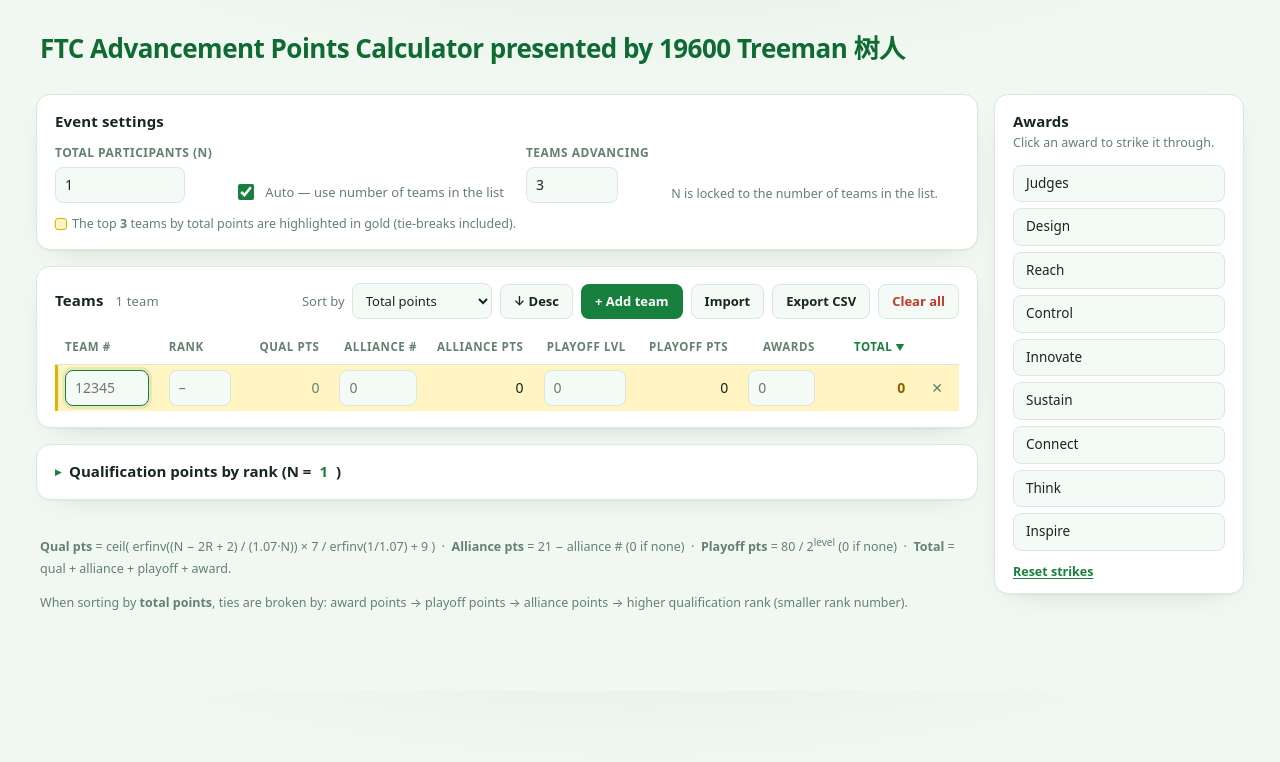
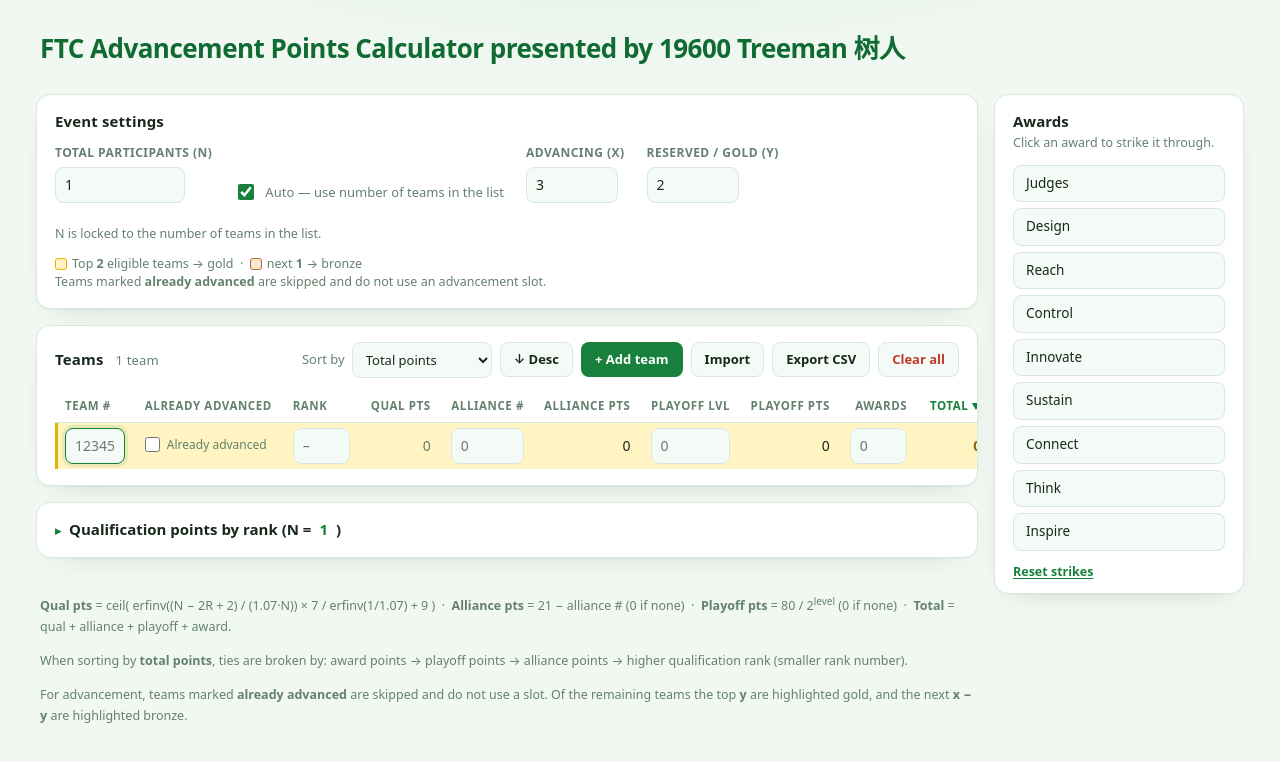
Before and after one commit to syt6099/ftc-advancement-points, a plain HTML site: page index.html in a window 1280 px wide. Both pictures are taken after a click on the button "+ Add team". Drawn offline with Linux system fonts and the light colour scheme.

Commit message:
Update index.html

```diff
--- a/index.html
+++ b/index.html
@@ -19,6 +19,10 @@
     --gold-bg-hover: #ffec9e;
     --gold-line: #e3b100;
     --gold-text: #8a6400;
+    --bronze-bg: #fbe6d2;
+    --bronze-bg-hover: #f7d9bd;
+    --bronze-line: #b26a2c;
+    --bronze-text: #7a4416;
     --danger: #c0392b;
     --warn: #b26a00;
   }
@@ -105,6 +109,11 @@
     background: var(--gold-bg); border: 1px solid var(--gold-line);
     vertical-align: -2px; margin-right: 5px;
   }
+  .bronze-dot {
+    display: inline-block; width: 12px; height: 12px; border-radius: 3px;
+    background: var(--bronze-bg); border: 1px solid var(--bronze-line);
+    vertical-align: -2px; margin-right: 5px;
+  }
 
   /* ---------- Import panel ---------- */
   .import-panel {
@@ -120,7 +129,7 @@
 
   /* ---------- Table ---------- */
   .table-wrap { overflow-x: auto; margin: 0 -18px; padding: 0 18px; }
-  table { width: 100%; min-width: 820px; border-collapse: collapse; }
+  table { width: 100%; min-width: 980px; border-collapse: collapse; }
 
   thead th {
     font-size: 11.5px; text-transform: uppercase; letter-spacing: .05em;
@@ -135,20 +144,35 @@
 
   tbody td { padding: 5px 10px; border-bottom: 1px solid var(--border); }
   tbody tr:hover { background: var(--accent-soft); }
-  tbody tr.row-advanced { background: var(--gold-bg); box-shadow: inset 3px 0 0 var(--gold-line); }
-  tbody tr.row-advanced:hover { background: var(--gold-bg-hover); }
+  tbody tr.row-gold { background: var(--gold-bg); box-shadow: inset 3px 0 0 var(--gold-line); }
+  tbody tr.row-gold:hover { background: var(--gold-bg-hover); }
+  tbody tr.row-bronze { background: var(--bronze-bg); box-shadow: inset 3px 0 0 var(--bronze-line); }
+  tbody tr.row-bronze:hover { background: var(--bronze-bg-hover); }
+  tbody tr.row-already { background: #e8efea; }
+  tbody tr.row-already:hover { background: #dfe8e1; }
+  tbody tr.row-already .in,
+  tbody tr.row-already .cell-qual,
+  tbody tr.row-already .cell-total { color: var(--muted); }
   tbody tr:last-child td { border-bottom: none; }
 
   .num { text-align: right; font-variant-numeric: tabular-nums; }
   th.num { text-align: right; }
 
   .c-team { width: 118px; }
+  .c-check { width: 156px; }
   .c-rank { width: 86px; }
   .c-qual { width: 92px; }
   .c-all { width: 100px; }
   .c-po { width: 104px; }
   .c-award { width: 92px; }
   .c-del { width: 42px; text-align: center; }
+
+  .adv-check {
+    display: inline-flex; align-items: center; gap: 7px;
+    font-size: 12px; color: var(--muted); cursor: pointer; user-select: none; white-space: nowrap;
+  }
+  .adv-check input { accent-color: var(--accent); width: 15px; height: 15px; cursor: pointer; margin: 0; flex: none; }
+  .adv-check input:checked + span { color: var(--accent); font-weight: 600; }
 
   .in {
     width: 100%; min-width: 56px; padding: 6px 8px; border-radius: 6px;
@@ -166,7 +190,8 @@
 
   .cell-qual { font-weight: 600; }
   .cell-total { font-weight: 700; color: var(--accent); }
-  tr.row-advanced .cell-total { color: var(--gold-text); }
+  tbody tr.row-gold .cell-total { color: var(--gold-text); }
+  tbody tr.row-bronze .cell-total { color: var(--bronze-text); }
   .muted { color: var(--muted); font-weight: 400; }
   .warn { color: var(--warn); }
 
@@ -269,14 +294,16 @@
             <span>Auto — use number of teams in the list</span>
           </label>
           <div class="field">
-            <label for="advanceInput">Teams advancing</label>
-            <input id="advanceInput" class="small" type="number" min="0" step="1" value="3" />
+            <label for="advanceInput">Advancing (x)</label>
+            <input id="advanceInput" class="small" type="number" min="0" step="1" value="3" title="Total number of teams that advance" />
+          </div>
+          <div class="field">
+            <label for="goldInput">Reserved / gold (y)</label>
+            <input id="goldInput" class="small" type="number" min="0" step="1" value="2" title="Top y of the advancing teams are reserved for a particular event (gold)" />
           </div>
           <div class="hint" id="nHint"></div>
         </div>
-        <p class="hint" style="margin:12px 0 0">
-          <span class="gold-dot"></span>The top <b id="advanceHint">3</b> teams by total points are highlighted in gold (tie-breaks included).
-        </p>
+        <p class="hint" id="advanceLegend" style="margin:12px 0 0"></p>
       </section>
 
       <!-- ===== Teams ===== -->
@@ -323,6 +350,7 @@
             <thead>
               <tr>
                 <th class="c-team" data-sort="number">Team #</th>
+                <th class="c-check">Already advanced</th>
                 <th class="c-rank" data-sort="rank">Rank</th>
                 <th class="c-qual num" data-sort="qual">Qual pts</th>
                 <th class="c-all num">Alliance #</th>
@@ -355,6 +383,9 @@
         </p>
         <p>
           When sorting by <b>total points</b>, ties are broken by: award points → playoff points → alliance points → higher qualification rank (smaller rank number).
+        </p>
+        <p>
+          For advancement, teams marked <b>already advanced</b> are skipped and do not use a slot. Of the remaining teams the top <b>y</b> are highlighted gold, and the next <b>x − y</b> are highlighted bronze.
         </p>
       </footer>
     </div>
@@ -436,10 +467,11 @@ const AWARDS = ["Judges", "Design", "Reach", "Control", "Innovate", "Sustain", "
 const EPS = 1e-9;
 
 const state = {
-  teams: [],          // { id, number, rank, alliance, playoff, award }
+  teams: [],          // { id, number, rank, alliance, playoff, award, alreadyAdvanced }
   autoN: true,
   manualN: "",        // string as typed
-  advanceCount: "3",  // string as typed
+  advanceCount: "3",  // x — total teams advancing
+  advanceGold: "2",   // y — top y of them get gold (rest bronze)
   sortKey: "total",
   sortDir: "desc",
   struckAwards: []    // award names
@@ -474,6 +506,11 @@ function getN() {
 
 function getAdvanceCount() {
   const n = parseInt(state.advanceCount, 10);
+  return Number.isFinite(n) && n > 0 ? n : 0;
+}
+
+function getGoldCount() {
+  const n = parseInt(state.advanceGold, 10);
   return Number.isFinite(n) && n > 0 ? n : 0;
 }
 
@@ -580,15 +617,26 @@ function sortedTeams(N) {
   });
 }
 
-/** Ids of the teams currently in the advancing (golden) positions. */
-function advancedIds(N) {
-  const n = getAdvanceCount();
-  const set = new Set();
-  if (!n || !state.teams.length) return set;
-  const ranked = state.teams.slice().sort((a, b) => compareTotal(a, b, N));
-  const lim = Math.min(n, ranked.length);
-  for (let i = 0; i < lim; i++) set.add(ranked[i].id);
-  return set;
+/**
+ * Advancement status map: id -> "gold" | "bronze".
+ * Teams marked "already advanced" are excluded from the ranking, so they do
+ * not consume a slot. Top y of the eligible teams are gold, the next
+ * (x - y) are bronze.
+ */
+function advancementStatus(N) {
+  const map = new Map();
+  const x = getAdvanceCount();
+  const y = Math.min(getGoldCount(), x);
+  if (!x || !state.teams.length) return map;
+
+  const eligible = state.teams.filter((t) => !t.alreadyAdvanced);
+  const ranked = eligible.slice().sort((a, b) => compareTotal(a, b, N));
+  const lim = Math.min(x, ranked.length);
+
+  for (let i = 0; i < lim; i++) {
+    map.set(ranked[i].id, i < y ? "gold" : "bronze");
+  }
+  return map;
 }
 
 /* =========================================================
@@ -610,14 +658,21 @@ function load() {
         rank: t.rank ?? "",
         alliance: t.alliance ?? "",
         playoff: t.playoff ?? "",
-        award: t.award ?? ""
+        award: t.award ?? "",
+        alreadyAdvanced: !!t.alreadyAdvanced
       }));
     }
     if (typeof s.autoN === "boolean") state.autoN = s.autoN;
     if (typeof s.manualN === "string") state.manualN = s.manualN;
     else if (s.manualN != null) state.manualN = String(s.manualN);
+
     if (typeof s.advanceCount === "string") state.advanceCount = s.advanceCount;
     else if (s.advanceCount != null) state.advanceCount = String(s.advanceCount);
+
+    if (typeof s.advanceGold === "string") state.advanceGold = s.advanceGold;
+    else if (s.advanceGold != null) state.advanceGold = String(s.advanceGold);
+    else if (typeof s.advanceCount === "string") state.advanceGold = s.advanceCount; // backward compatible
+
     if (typeof s.sortKey === "string") state.sortKey = s.sortKey;
     if (s.sortDir === "asc" || s.sortDir === "desc") state.sortDir = s.sortDir;
     if (Array.isArray(s.struckAwards)) {
@@ -634,6 +689,7 @@ function makeRow(t) {
   tr.dataset.id = t.id;
   tr.innerHTML =
     '<td class="c-team"><input class="in" type="number" inputmode="numeric" data-field="number" value="' + esc(t.number) + '" placeholder="12345" aria-label="Team number"></td>' +
+    '<td class="c-check"><label class="adv-check"><input type="checkbox" data-field="alreadyAdvanced" aria-label="Team already advanced"' + (t.alreadyAdvanced ? " checked" : "") + '><span>Already advanced</span></label></td>' +
     '<td class="c-rank"><input class="in" type="number" inputmode="numeric" min="1" data-field="rank" value="' + esc(t.rank) + '" placeholder="–" aria-label="Rank"></td>' +
     '<td class="num cell-qual" data-cell="qual"></td>' +
     '<td class="c-all"><input class="in" type="number" inputmode="numeric" min="0" data-field="alliance" value="' + esc(t.alliance) + '" placeholder="0" aria-label="Alliance number"></td>' +
@@ -664,11 +720,11 @@ function renderRows() {
   updateComputed();
 }
 
-/** Recomputes every derived cell + the golden highlight without touching inputs. */
+/** Recomputes every derived cell + the advancement highlight without touching inputs. */
 function updateComputed() {
   const N = getN();
   const tbody = $("#teamBody");
-  const goldIds = advancedIds(N);
+  const status = advancementStatus(N);
 
   for (const tr of Array.from(tbody.children)) {
     const t = state.teams.find((x) => x.id === tr.dataset.id);
@@ -698,7 +754,10 @@ function updateComputed() {
     tr.querySelector('[data-cell="playoffPts"]').textContent = fmt(c.playoffPts);
     tr.querySelector('[data-cell="total"]').textContent = fmt(c.total);
 
-    tr.classList.toggle("row-advanced", goldIds.has(t.id));
+    const st = status.get(t.id) || "";
+    tr.classList.toggle("row-gold", st === "gold");
+    tr.classList.toggle("row-bronze", st === "bronze");
+    tr.classList.toggle("row-already", !!t.alreadyAdvanced);
   }
 }
 
@@ -742,6 +801,22 @@ function renderAwards() {
   }
 }
 
+function renderAdvanceLegend() {
+  const el = $("#advanceLegend");
+  const x = getAdvanceCount();
+  const y = Math.min(getGoldCount(), x);
+  const bronze = Math.max(0, x - y);
+  const clamped = getGoldCount() > x;
+
+  let html = '<span class="gold-dot"></span>Top <b>' + y + '</b> eligible team' + (y === 1 ? "" : "s") + ' → gold';
+  html += ' &nbsp;·&nbsp; <span class="bronze-dot"></span>next <b>' + bronze + '</b> → bronze';
+  html += '<br>Teams marked <b>already advanced</b> are skipped and do not use an advancement slot.';
+  if (clamped) {
+    html += ' <span class="warn">Gold count (y) is larger than the number advancing (x) — it has been clamped to ' + x + '.</span>';
+  }
+  el.innerHTML = html;
+}
+
 function syncN() {
   const input = $("#nInput");
   input.disabled = state.autoN;
@@ -755,8 +830,9 @@ function syncN() {
     hint.textContent = n > 0 ? "N = " + n + " (manual)." : "Enter the total number of participants.";
   }
 
-  const adv = getAdvanceCount();
-  $("#advanceHint").textContent = adv || 0;
+  $("#advanceInput").value = state.advanceCount;
+  $("#goldInput").value = state.advanceGold;
+  renderAdvanceLegend();
 }
 
 function updateSortUI() {
@@ -789,7 +865,8 @@ function addTeam(data) {
     rank: data?.rank ?? "",
     alliance: data?.alliance ?? "",
     playoff: data?.playoff ?? "",
-    award: data?.award ?? ""
+    award: data?.award ?? "",
+    alreadyAdvanced: false
   };
   state.teams.push(t);
   return t;
@@ -831,10 +908,17 @@ $("#nInput").addEventListener("input", (e) => {
   save();
 });
 
-// --- Teams advancing (golden highlight) ---
+// --- Advancing x / gold y (highlight) ---
 $("#advanceInput").addEventListener("input", (e) => {
   state.advanceCount = e.target.value;
-  $("#advanceHint").textContent = getAdvanceCount();
+  renderAdvanceLegend();
+  updateComputed();
+  save();
+});
+
+$("#goldInput").addEventListener("input", (e) => {
+  state.advanceGold = e.target.value;
+  renderAdvanceLegend();
   updateComputed();
   save();
 });
@@ -905,8 +989,8 @@ $("#doImport").addEventListener("click", () => {
 
 $("#exportBtn").addEventListener("click", () => {
   const N = getN();
-  const goldIds = advancedIds(N);
-  const header = ["Team", "Rank", "QualPts", "AllianceNum", "AlliancePts", "PlayoffLevel", "PlayoffPts", "AwardPts", "Total", "Advancing"];
+  const status = advancementStatus(N);
+  const header = ["Team", "Rank", "QualPts", "AllianceNum", "AlliancePts", "PlayoffLevel", "PlayoffPts", "AwardPts", "Total", "AlreadyAdvanced", "Advancement"];
   const rows = [header.join(",")];
 
   for (const t of sortedTeams(N)) {
@@ -917,7 +1001,8 @@ $("#exportBtn").addEventListener("click", () => {
       t.alliance, fmt(c.alliancePts),
       t.playoff, fmt(c.playoffPts),
       fmt(c.award), fmt(c.total),
-      goldIds.has(t.id) ? "yes" : ""
+      t.alreadyAdvanced ? "yes" : "",
+      status.get(t.id) || ""
     ].join(","));
   }
 
@@ -951,17 +1036,35 @@ $("#clearAwards").addEventListener("click", () => {
 });
 
 // --- Table editing (delegated) ---
+// Text/number fields
 $("#teamBody").addEventListener("input", (e) => {
-  const field = e.target.dataset?.field;
-  if (!field) return;
+  const el = e.target;
+  const field = el.dataset?.field;
+  if (!field || el.type === "checkbox") return;
 
-  const tr = e.target.closest("tr[data-id]");
+  const tr = el.closest("tr[data-id]");
   if (!tr) return;
 
   const t = state.teams.find((x) => x.id === tr.dataset.id);
   if (!t) return;
 
-  t[field] = e.target.value;
+  t[field] = el.value;
+  updateComputed();
+  save();
+});
+
+// "Already advanced" checkbox
+$("#teamBody").addEventListener("change", (e) => {
+  const el = e.target;
+  if (el.type !== "checkbox" || el.dataset.field !== "alreadyAdvanced") return;
+
+  const tr = el.closest("tr[data-id]");
+  if (!tr) return;
+
+  const t = state.teams.find((x) => x.id === tr.dataset.id);
+  if (!t) return;
+
+  t.alreadyAdvanced = el.checked;
   updateComputed();
   save();
 });
```
